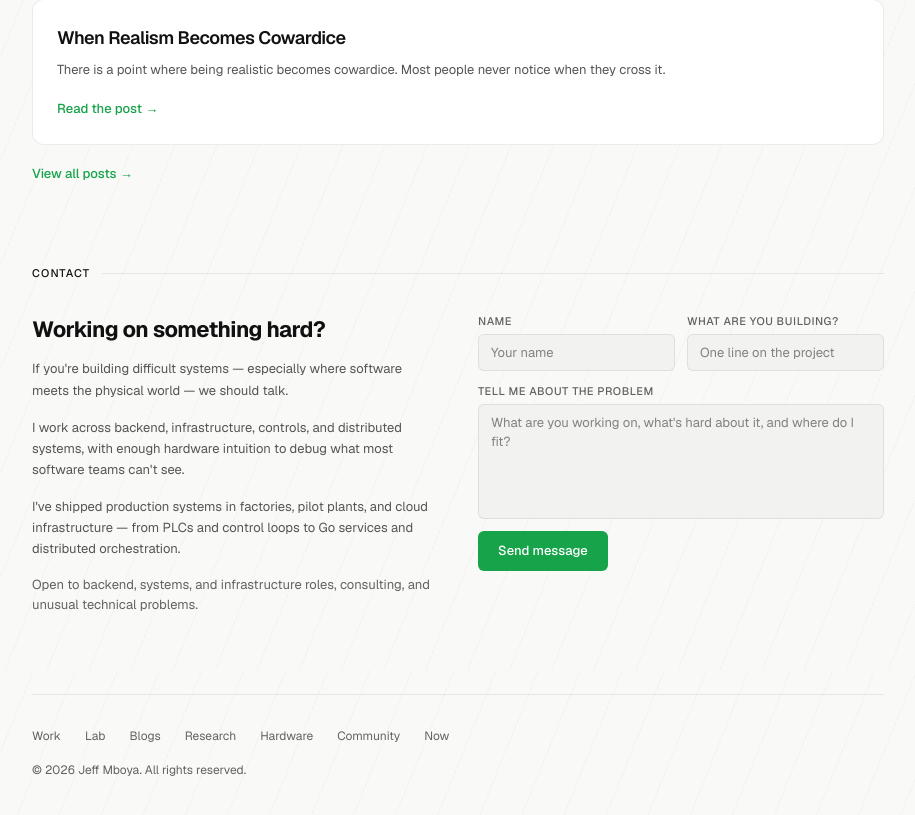
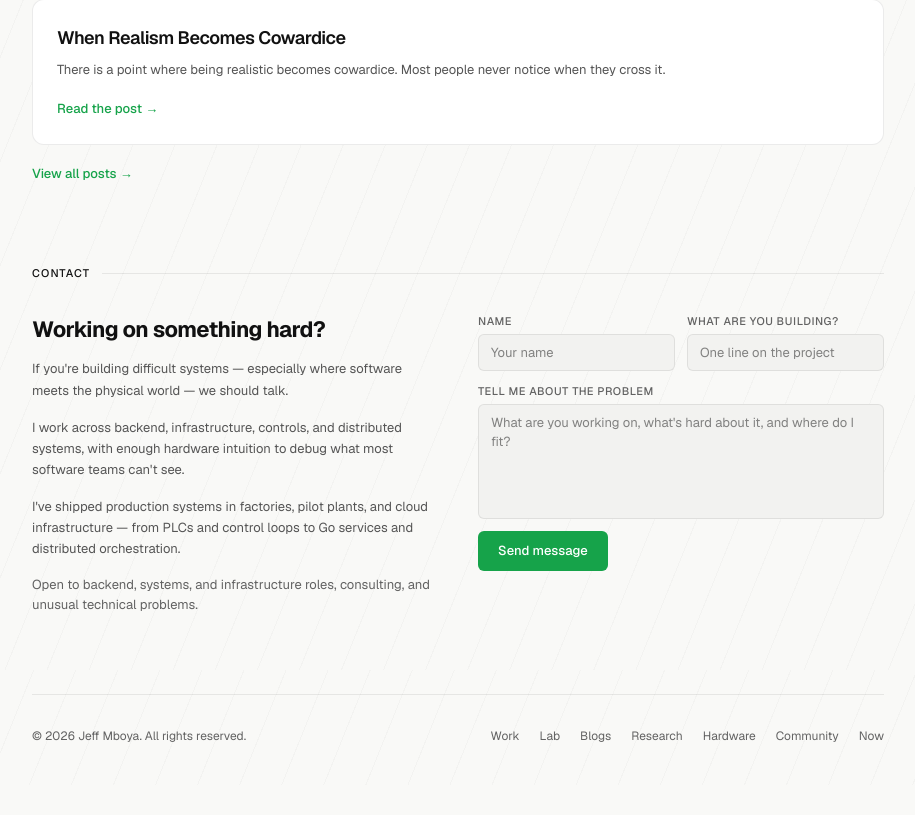
Before and after one commit to JeffMboya/portfolio, a Next.js app: page / in a window 1280 px wide. Shown: the part 4130-4945 px from the top of the page, without its empty margins (182-1097 px from the left). After the commit the page ends 4915 px from the top, so only its background shows below. Built offline with nearby package versions, Linux system fonts and the light colour scheme.

Commit message:
fix(footer): revert to copyright-left, nav-right layout

```diff
--- a/components/Footer.tsx
+++ b/components/Footer.tsx
@@ -16,7 +16,11 @@ export default function Footer() {
   return (
     <footer className="mt-20 pb-10">
       <div className="h-px mb-8" style={{ backgroundColor: 'var(--border)' }} />
-      <nav className="flex flex-wrap items-center gap-x-6 gap-y-2 mb-4">
+      <div className="flex flex-col sm:flex-row sm:items-center sm:justify-between gap-4">
+        <p className="text-[12px]" style={{ color: 'var(--muted-dim)' }}>
+          © {year} Jeff Mboya. All rights reserved.
+        </p>
+        <nav className="flex flex-wrap gap-x-5 gap-y-2">
           {links.map((link) => (
             <Link
               key={link.href}
@@ -28,9 +32,7 @@ export default function Footer() {
             </Link>
           ))}
         </nav>
-      <p className="text-[12px]" style={{ color: 'var(--muted-dim)' }}>
-        © {year} Jeff Mboya. All rights reserved.
-      </p>
+      </div>
     </footer>
   )
 }
```
Lines whose indentation alone changed are shown as unchanged.
